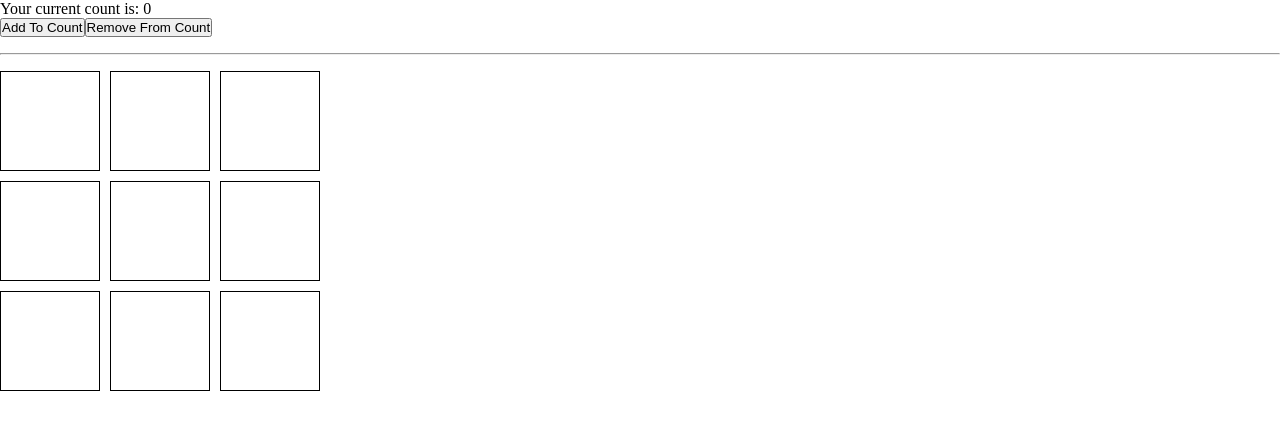
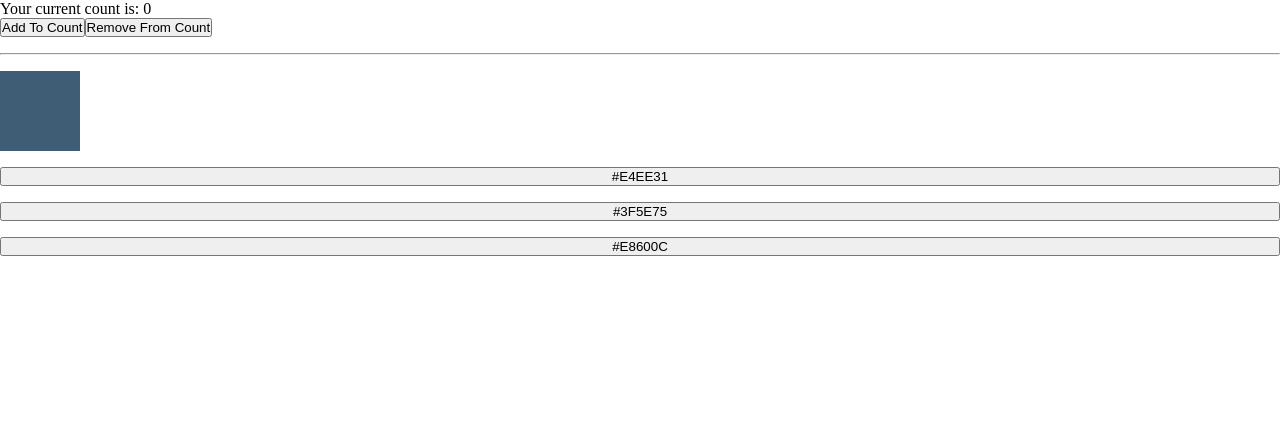
Before and after one commit to EdwinOliveira/react-exercices, a React (Vite) app: page / in a window 1280 px wide. Shown: the top 430 px of the page. Built offline with nearby package versions, Linux system fonts and the light colour scheme.

Commit message:
WIP: Code

```diff
--- a/src/app.tsx
+++ b/src/app.tsx
@@ -1,7 +1,7 @@
 import Counter from "./components/counter";
 
 import "./app.css";
-import TicTacToe from "./components/tic-tac-toe";
+import ColorPicker from "./components/color-picker";
 
 const App = () => {
 	return (
@@ -9,7 +9,7 @@ const App = () => {
 			<div id="wrapper">
 				<Counter />
 				<hr />
-				<TicTacToe />
+				<ColorPicker />
 			</div>
 		</>
 	);
--- /dev/null
+++ b/src/components/color-picker.tsx
@@ -0,0 +1,63 @@
+import { useCallback, useEffect, useState } from "react";
+
+const ColorPicker = () => {
+	const [response, setResponse] = useState<string>("");
+	const [currentColor, setCurrentColor] = useState<string>("");
+	const [colorCollection, setColorCollection] = useState<Array<string>>([]);
+
+	const getRandomColor = useCallback(() => {
+		let color = "#";
+		const characters = "0123456789ABCDEF";
+
+		for (let i = 0; i < 6; i++) {
+			color += characters[Math.floor(Math.random() * 16)];
+		}
+
+		return color;
+	}, []);
+
+	const getRandomColorCollection = useCallback(() => {
+		const colors = [getRandomColor(), getRandomColor(), getRandomColor()];
+		const condition = Math.floor(Math.random() * colors.length);
+
+		setColorCollection(colors);
+		setCurrentColor(colors[condition]);
+	}, [getRandomColor]);
+
+	const customStyles = {
+		backgroundColor: currentColor,
+		width: "5rem",
+		height: "5rem",
+	};
+
+	const handleClick = (randomColor: string) => {
+		if (randomColor === currentColor) {
+			setResponse("Correct");
+			getRandomColorCollection();
+		} else {
+			setResponse("Wrong");
+		}
+	};
+
+	useEffect(() => {
+		getRandomColorCollection();
+	}, [getRandomColorCollection]);
+
+	return (
+		<>
+			<div id="box" style={customStyles} />
+			{colorCollection.map((randomColor) => (
+				<button
+					key={randomColor}
+					type="button"
+					onClick={() => handleClick(randomColor)}
+				>
+					{randomColor}
+				</button>
+			))}
+			<p>{response}</p>
+		</>
+	);
+};
+
+export default ColorPicker;
--- a/src/components/tic-tac-toe.css
+++ /dev/null
@@ -1,10 +0,0 @@
-#tic-tac-toe {
-	display: grid;
-	grid-template-columns: repeat(3, 100px);
-	grid-template-rows: repeat(3, 100px);
-	gap: 10px;
-}
-
-span {
-	border: solid 1px black;
-}
--- a/src/components/tic-tac-toe.tsx
+++ /dev/null
@@ -1,44 +0,0 @@
-import { useState } from "react";
-
-import "./tic-tac-toe.css";
-
-const TicTacToe = () => {
-	const [character, setCharacter] = useState<string>("X");
-	const [positions, setPositions] = useState<Record<string, string>>({
-		"10": "",
-		"11": "",
-		"12": "",
-		"20": "",
-		"21": "",
-		"22": "",
-		"30": "",
-		"31": "",
-		"32": "",
-	});
-
-	const fillPosition = (data: unknown) => {
-		setPositions({ ...positions, [data.target.id]: character });
-		setCharacter(character === "O" ? "X" : "O");
-	};
-
-	return (
-		<>
-			<div id="tic-tac-toe">
-				{Object.keys(positions).map((position) => {
-					return (
-						<span
-							id={position}
-							className="tic-tac-toe_position"
-							onClickCapture={fillPosition}
-							key={position}
-						>
-							{positions[position]}
-						</span>
-					);
-				})}
-			</div>
-		</>
-	);
-};
-
-export default TicTacToe;
```
